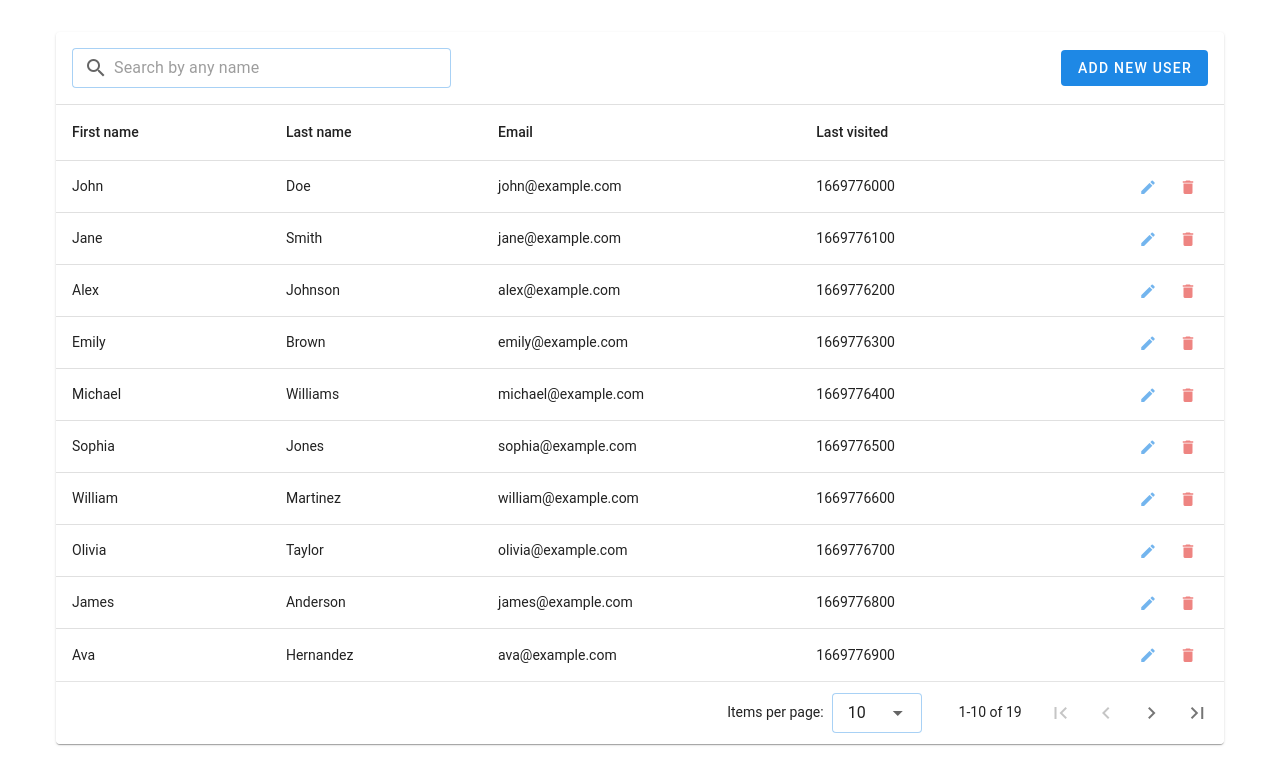
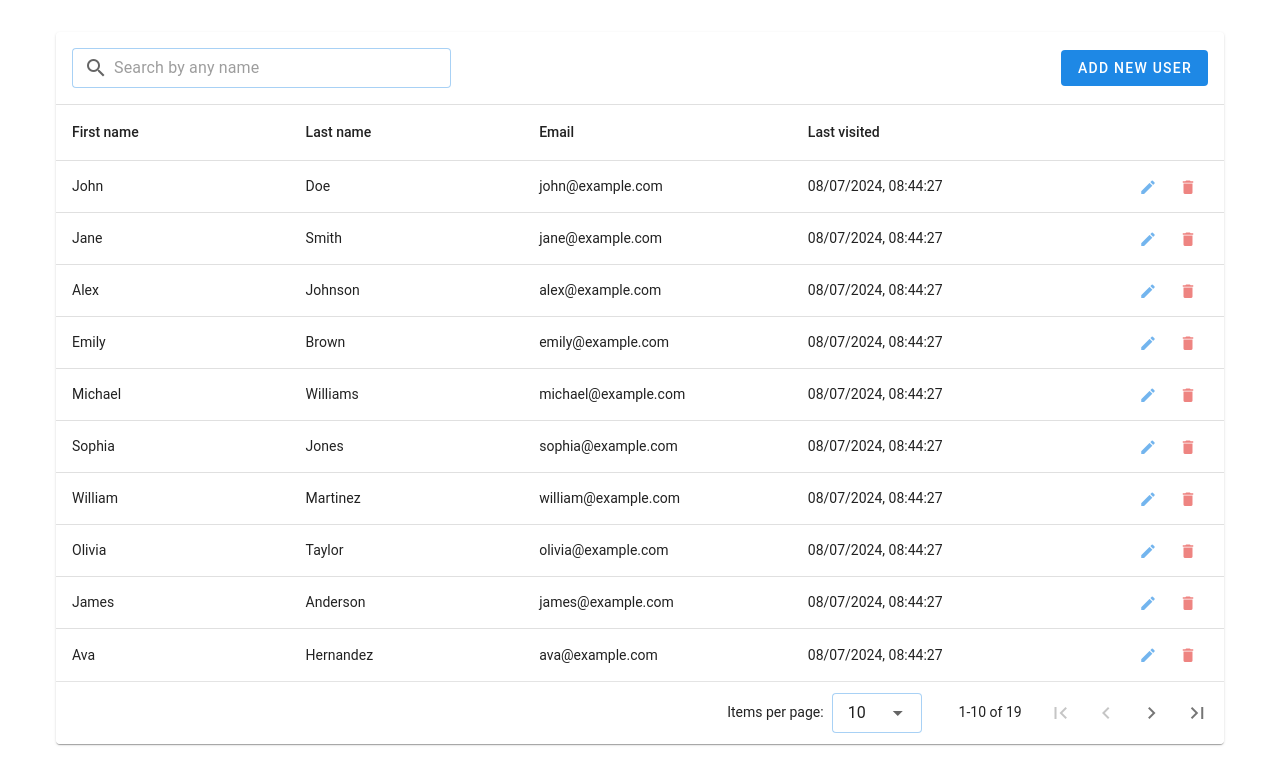
Before and after one commit to gecheru/users-list, a Vue app: page / in a window 1280 px wide. Shown: the top 784 px of the page. Built offline with nearby package versions, Linux system fonts and the light colour scheme.

Commit message:
custom search

```diff
--- /dev/null
+++ b/src/components/CustomSearchField/CustomSearchField.vue
@@ -0,0 +1,29 @@
+<template>
+  <VTextField v-bind="{ ...$attrs, ...inputProps }" />
+</template>
+
+<script lang="ts" setup>
+import { computed } from 'vue';
+import type { VTextField as TextFieldType } from 'vuetify/components/VTextField';
+
+type TextFieldProps = TextFieldType['$props'];
+interface Props extends /* @vue-ignore */ TextFieldProps {}
+type CustomProps = {};
+
+const props = defineProps<CustomProps & Props>();
+
+const defaultProps: Props = {
+  prependInnerIcon: 'mdi-magnify',
+  variant: 'outlined',
+  hideDetails: true,
+  singleLine: true,
+  density: 'compact'
+};
+
+const inputProps = computed(() => {
+  return {
+    ...defaultProps,
+    ...props
+  };
+});
+</script>
--- a/src/components/UserCreate/UserCreate.vue
+++ b/src/components/UserCreate/UserCreate.vue
@@ -61,7 +61,7 @@ import { ref, reactive } from 'vue';
 import { useUsersStore } from '@/stores/users';
 import { required, email } from '@/shared/validation';
 import type { UserCreateRequest } from '@/types/User/UserCreateRequest';
-import type { VForm } from 'vuetify/components';
+import type { VForm } from 'vuetify/components/VForm';
 
 const formId = 'user-form';
 const usersStore = useUsersStore();
--- a/src/components/UsersTable/UsersTable.vue
+++ b/src/components/UsersTable/UsersTable.vue
@@ -6,6 +6,8 @@
       :loading="loading"
       :search="search"
       :filter-keys="['firstName', 'lastName']"
+      :mobile="null"
+      mobile-breakpoint="sm"
     >
       <template v-slot:loading>
         <VSkeletonLoader type="table-row@10"></VSkeletonLoader>
@@ -22,14 +24,9 @@
             align="center"
           >
             <VCol cols="4">
-              <VTextField
+              <CustomSearchField
                 v-model="search"
-                prepend-inner-icon="mdi-magnify"
                 placeholder="Search by any name"
-                variant="outlined"
-                hide-details
-                single-line
-                density="compact"
               />
             </VCol>
             <VCol cols="auto">
@@ -39,6 +36,9 @@
         </VContainer>
       </template>
 
+      <template v-slot:item.lastVisitedAt="{ item }">
+        {{ useFormatDate(item.lastVisitedAt) }}
+      </template>
       <template v-slot:item.actions="{ item }">
         <VBtn
           size="small"
@@ -64,6 +64,8 @@ import { useUsersStore } from '@/stores/users';
 import UserCreate from '@/components/UserCreate/UserCreate.vue';
 import type { TableHeaders } from '@/types/Table/TableHeaders';
 import type { User } from '@/types/User/User';
+import { useFormatDate } from '@/shared/composables/formatDate';
+import CustomSearchField from '../CustomSearchField/CustomSearchField.vue';
 
 const usersStore = useUsersStore();
 const loading = ref(false);
@@ -71,24 +73,29 @@ const search = ref('');
 const headers = ref<TableHeaders>([
   {
     key: 'firstName',
-    title: 'First name'
+    title: 'First name',
+    width: '20%'
   },
   {
     key: 'lastName',
-    title: 'Last name'
+    title: 'Last name',
+    width: '20%'
   },
   {
     key: 'email',
-    title: 'Email'
+    title: 'Email',
+    width: '23%'
   },
   {
     key: 'lastVisitedAt',
-    title: 'Last visited'
+    title: 'Last visited',
+    width: '23%'
   },
   {
     key: 'actions',
     align: 'end',
-    sortable: false
+    sortable: false,
+    width: '14%'
   }
 ]);
 const editUser = (user: User) => {
--- a/src/shared/composables/formatDate.ts
+++ b/src/shared/composables/formatDate.ts
@@ -0,0 +1,7 @@
+import { useDate } from 'vuetify';
+
+export function useFormatDate(value: number) {
+  const date = useDate();
+
+  return date.format(value, 'keyboardDateTime');
+}
```
Also changed, not shown: src/vuetify/components.ts (+18 -10 lines).
